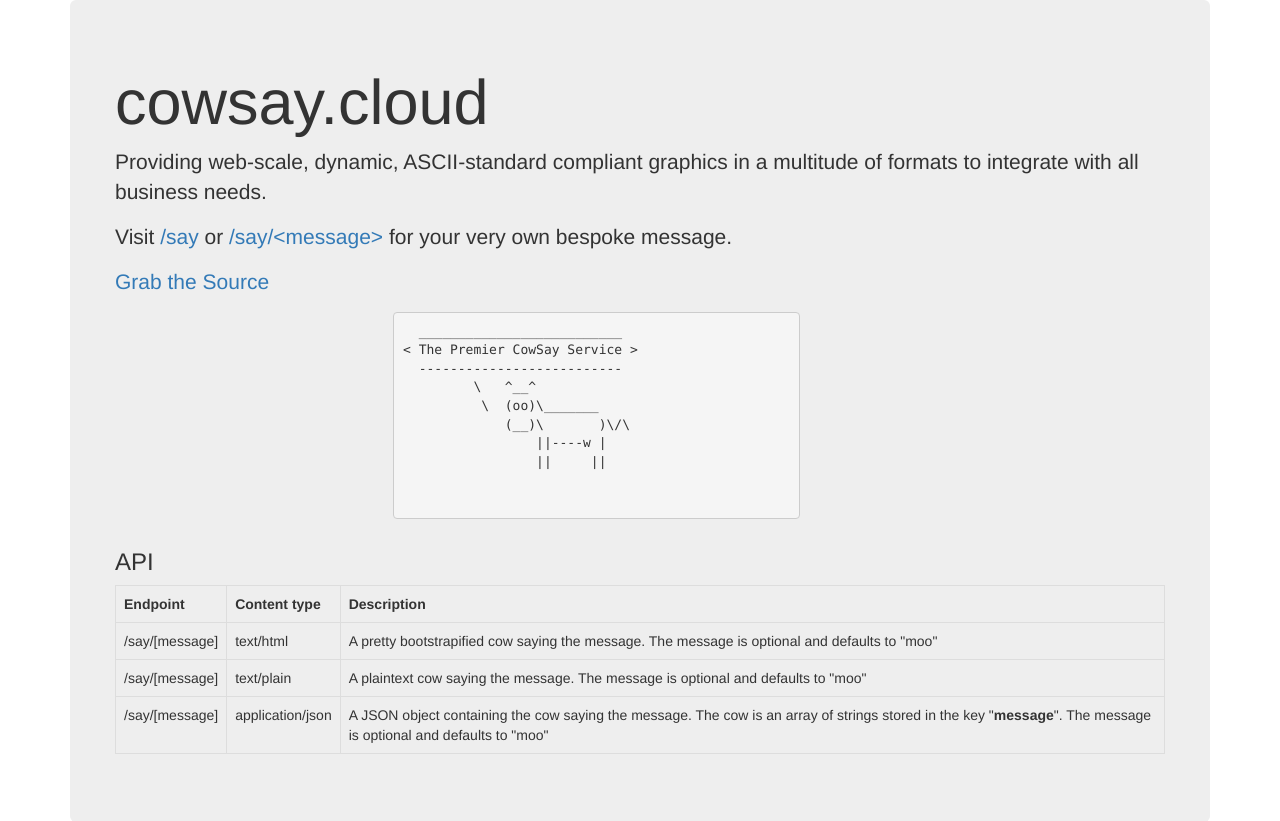
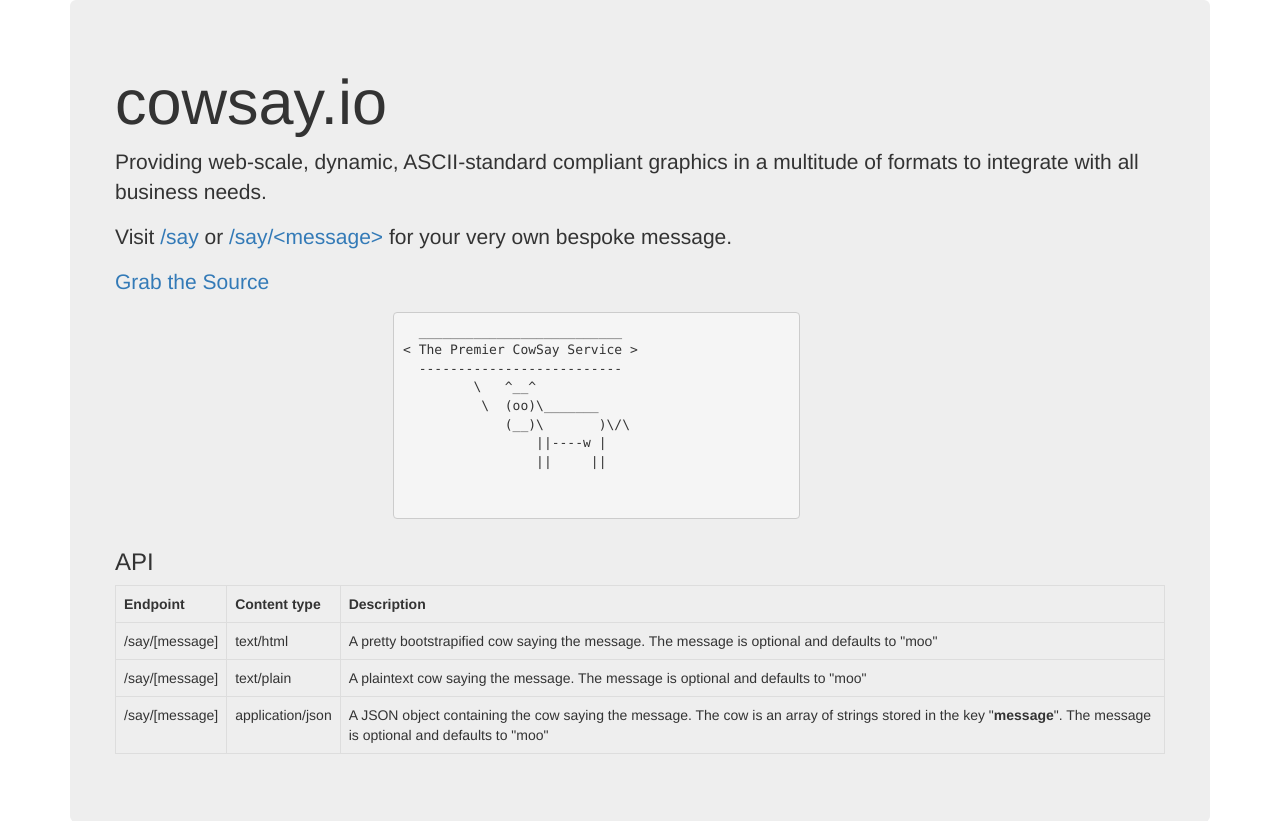
Before and after one commit to aginor/cowsay-as-a-service, a Flask app: page / in a window 1280 px wide. Shown: the top 821 px of the page. Run offline with Flask 2, Linux system fonts and the light colour scheme; parts of the project's set-up code (start-up, migrations or seed data) failed here and were passed over; some libraries are stand-ins or nearby versions.

Commit message:
update domain name to be cowsay.io

```diff
--- a/cowsay/app.py
+++ b/cowsay/app.py
@@ -18,7 +18,7 @@ app.config['TEMPLATES_AUTO_RELOAD'] = False
 @app.route('/')
 def index():
     cow = cowsay("The Premier CowSay Service")
-    return render_template('index.html', message="cowsay.cloud", cow=cow)
+    return render_template('index.html', message="cowsay.io", cow=cow)
 
 
 @app.route('/say')
--- a/cowsay/templates/index.html
+++ b/cowsay/templates/index.html
@@ -9,7 +9,7 @@
             <div class="jumbotron">
                 <div class="row">
 
-                    <h1>cowsay.cloud</h1>
+                    <h1>cowsay.io</h1>
                     <p>Providing web-scale, dynamic, ASCII-standard compliant graphics in a multitude of formats to
                         integrate with all business needs.</p>
                     <p>Visit <a href="/say">/say</a> or <a href="/say/<message>">/say/&lt;message&gt;</a> for your very
```
